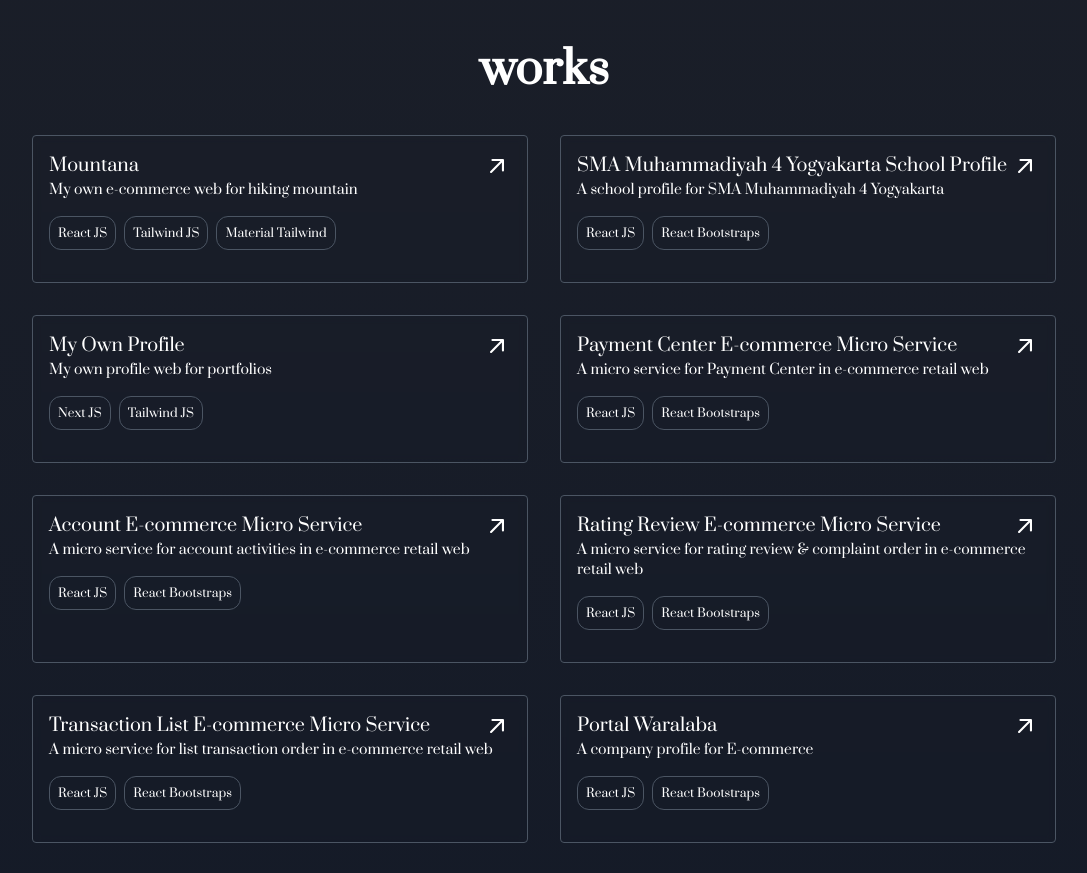
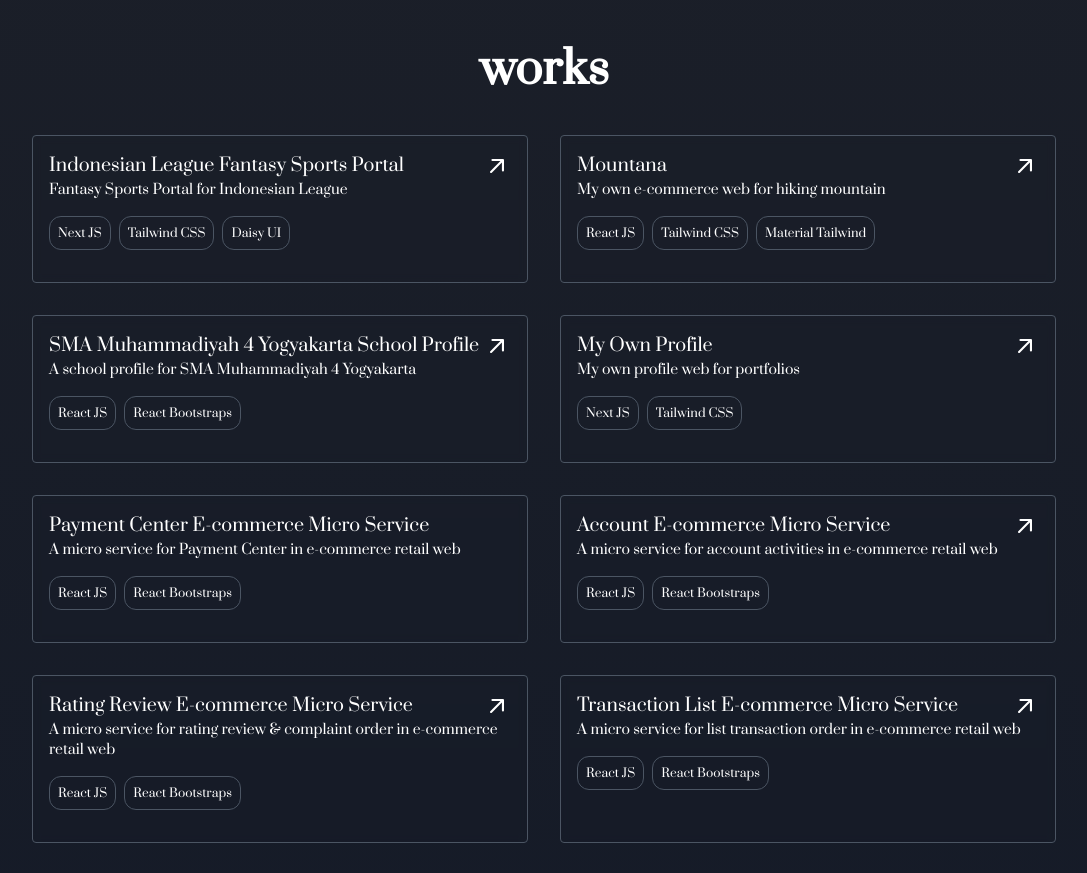
Before and after one commit to nattevagon/NextJSPortfolios, a Next.js app: page / in a window 1280 px wide. Shown: the part 2360-3233 px from the top of the page, without its empty margins (96-1183 px from the left). Built offline with nearby package versions, Linux system fonts and the light colour scheme; a web font is replaced by a local one.

Commit message:
[FE] [Dev] Fixing Title & Adding Work at Works Page #Natte

```diff
--- a/components/Works.tsx
+++ b/components/Works.tsx
@@ -14,12 +14,30 @@ const Works = () => {
           works
         </p>
         <div className="grid grid-cols-1 md:grid-cols-2 gap-[1rem] md:gap-[2rem] mt-8">
+        <div className="text-white rounded backdrop-blur-sm border border-solid border-gray-600 p-4 relative">
+            <div className="text-lg">Indonesian League Fantasy Sports Portal</div>
+            <p className="text-sm">Fantasy Sports Portal for Indonesian League</p>
+            <div className="my-4 flex flex-row gap-2 flex-wrap">
+              <div className="text-xs p-2 rounded-xl border border-solid border-gray-600 w-fit">Next JS</div>
+              <div className="text-xs p-2 rounded-xl border border-solid border-gray-600 w-fit">Tailwind CSS</div>
+              <div className="text-xs p-2 rounded-xl border border-solid border-gray-600 w-fit">Daisy UI</div>
+            </div>
+            <Link
+              className="absolute top-4 right-4"
+              href="https://indonesianleague.netlify.app/"
+            >
+              <ArrowUpRightIcon
+                width={28}
+                height={28}
+              />
+            </Link>
+          </div>
           <div className="text-white rounded backdrop-blur-sm border border-solid border-gray-600 p-4 relative">
             <div className="text-lg">Mountana</div>
             <p className="text-sm">My own e-commerce web for hiking mountain</p>
             <div className="my-4 flex flex-row gap-2 flex-wrap">
               <div className="text-xs p-2 rounded-xl border border-solid border-gray-600 w-fit">React JS</div>
-              <div className="text-xs p-2 rounded-xl border border-solid border-gray-600 w-fit">Tailwind JS</div>
+              <div className="text-xs p-2 rounded-xl border border-solid border-gray-600 w-fit">Tailwind CSS</div>
               <div className="text-xs p-2 rounded-xl border border-solid border-gray-600 w-fit">Material Tailwind</div>
             </div>
             <Link
@@ -54,7 +72,7 @@ const Works = () => {
             <p className="text-sm">My own profile web for portfolios</p>
             <div className="my-4 flex flex-row gap-2 flex-wrap">
               <div className="text-xs p-2 rounded-xl border border-solid border-gray-600 w-fit">Next JS</div>
-              <div className="text-xs p-2 rounded-xl border border-solid border-gray-600 w-fit">Tailwind JS</div>
+              <div className="text-xs p-2 rounded-xl border border-solid border-gray-600 w-fit">Tailwind CSS</div>
             </div>
             <Link
               className="absolute top-4 right-4"
@@ -73,7 +91,7 @@ const Works = () => {
               <div className="text-xs p-2 rounded-xl border border-solid border-gray-600 w-fit">React JS</div>
               <div className="text-xs p-2 rounded-xl border border-solid border-gray-600 w-fit">React Bootstraps</div>
             </div>
-            <Link
+            {/* <Link
               className="absolute top-4 right-4"
               href="https://paymentcenter2.netlify.app/"
             >
@@ -81,7 +99,7 @@ const Works = () => {
                 width={28}
                 height={28}
               />
-            </Link>
+            </Link> */}
           </div>
           <div className="text-white rounded backdrop-blur-sm border border-solid border-gray-600 p-4 relative">
             <div className="text-lg">Account E-commerce Micro Service</div>
--- a/pages/_document.tsx
+++ b/pages/_document.tsx
@@ -3,7 +3,17 @@ import { Html, Head, Main, NextScript } from "next/document";
 export default function Document() {
   return (
     <Html lang="en">
-      <Head />
+      <Head>
+        <meta charSet="utf-8" />
+        <title>Natte Vagon Profile</title>
+        <meta name="viewport" content="width=device-width, initial-scale=1, user-scalable=no" />
+        <meta name="theme-color" content="#1a1a1a" />
+        <meta
+          name="description"
+          content="Natte Vagon Profile Web for Portfolios"
+        />
+        <meta name="robots" content="noindex, nofollow"></meta>
+      </Head>
       <body className="font-primary">
         <Main />
         <NextScript />
```
